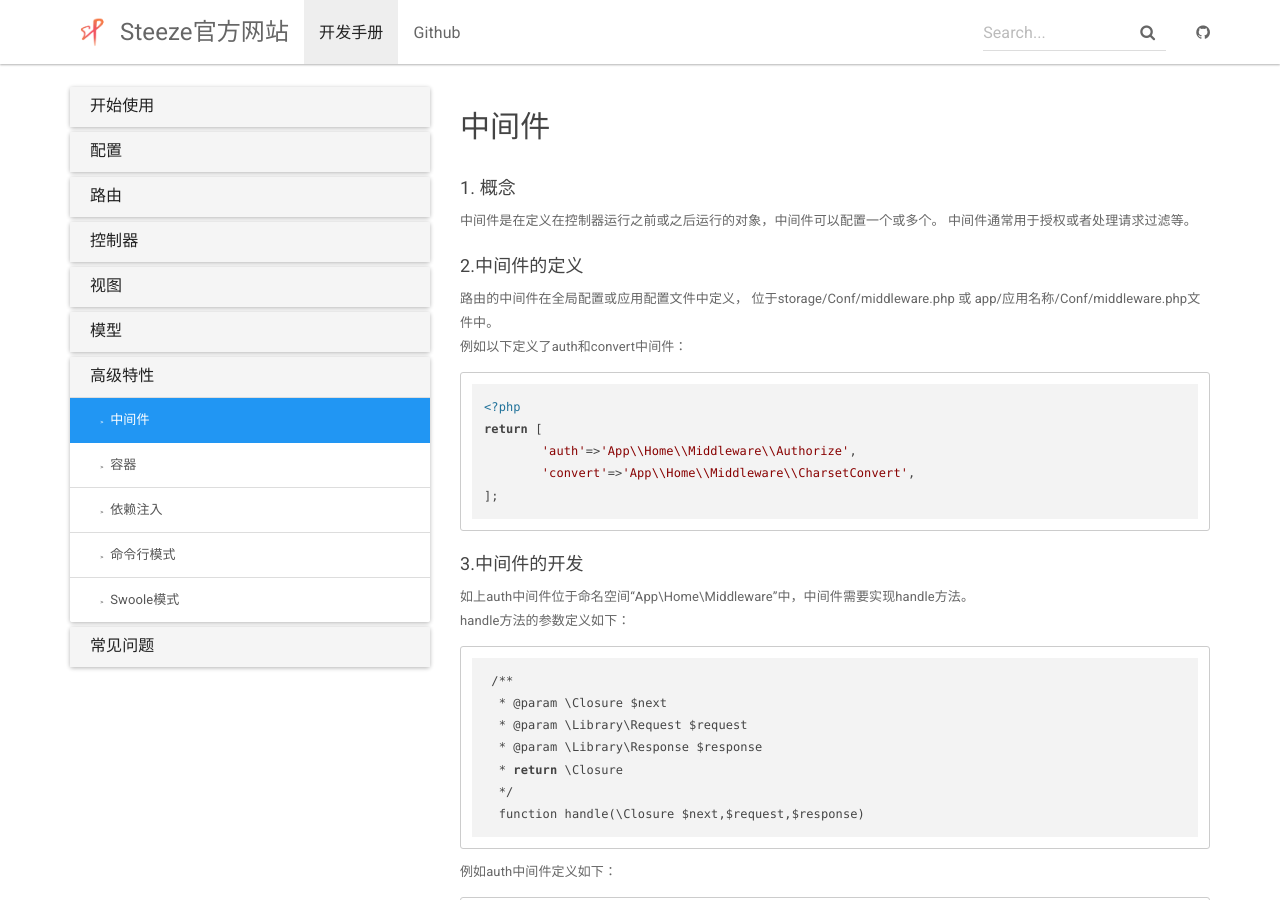
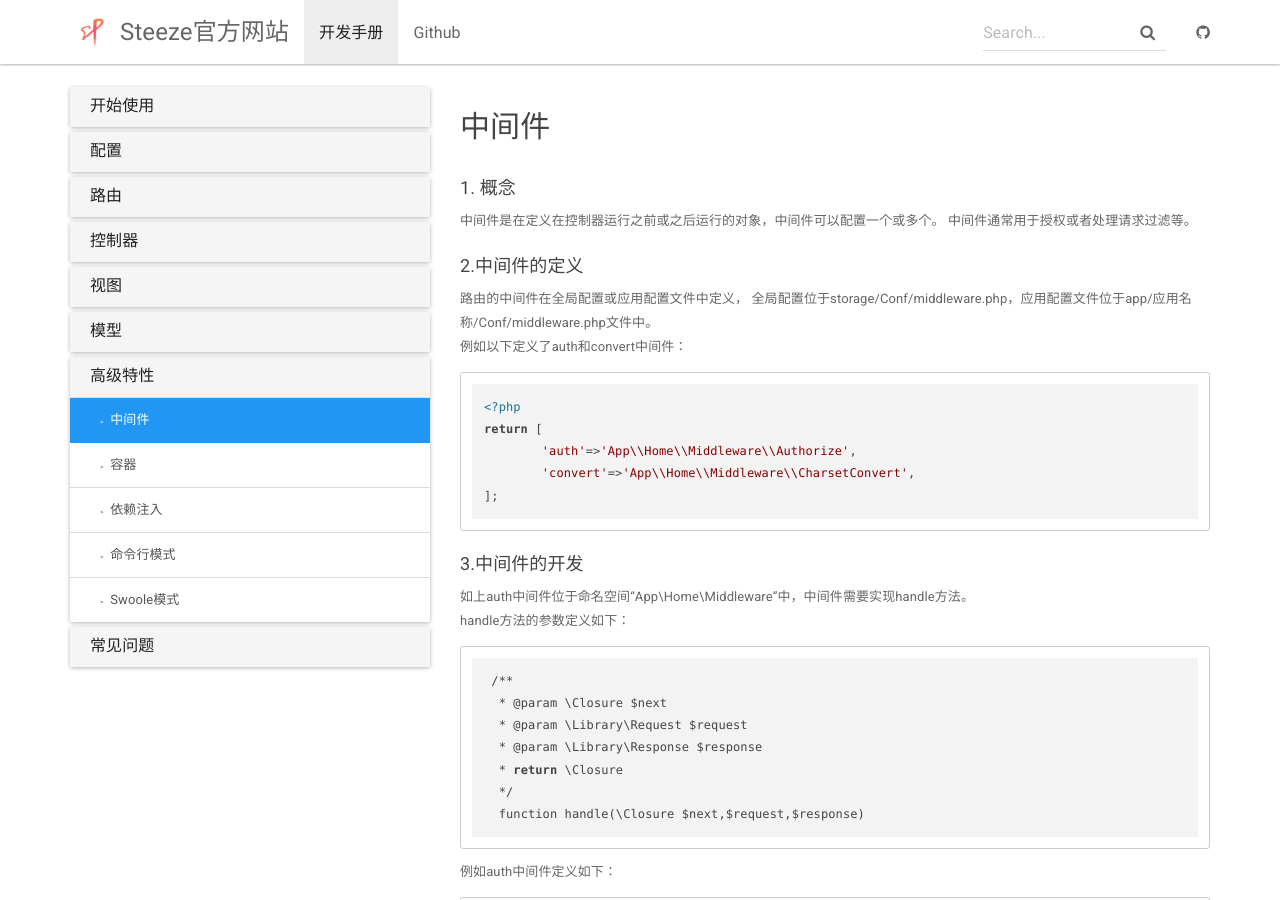
Before and after one commit to springwind2006/demo, a Jekyll site: the page built from _docs/advance/middleware.md, in a window 1280 px wide and 900 px high. Built offline with Jekyll 4.4.1, drawn with Linux system fonts in a browser that asks for light colours; nearby versions of some CDN libraries; comment, search, counter and statistics services are not loaded.

Commit message:
支持在应用模块中配置全局中间件

````diff
--- a/_docs/advance/middleware.md
+++ b/_docs/advance/middleware.md
@@ -9,7 +9,7 @@ permalink: /docs/advance/middleware/
 
 ### 2.中间件的定义
 路由的中间件在全局配置或应用配置文件中定义，
-位于storage/Conf/middleware.php 或 app/应用名称/Conf/middleware.php文件中。
+全局配置位于storage/Conf/middleware.php，应用配置文件位于app/应用名称/Conf/middleware.php文件中。
 例如以下定义了auth和convert中间件：
 
 ```
````
